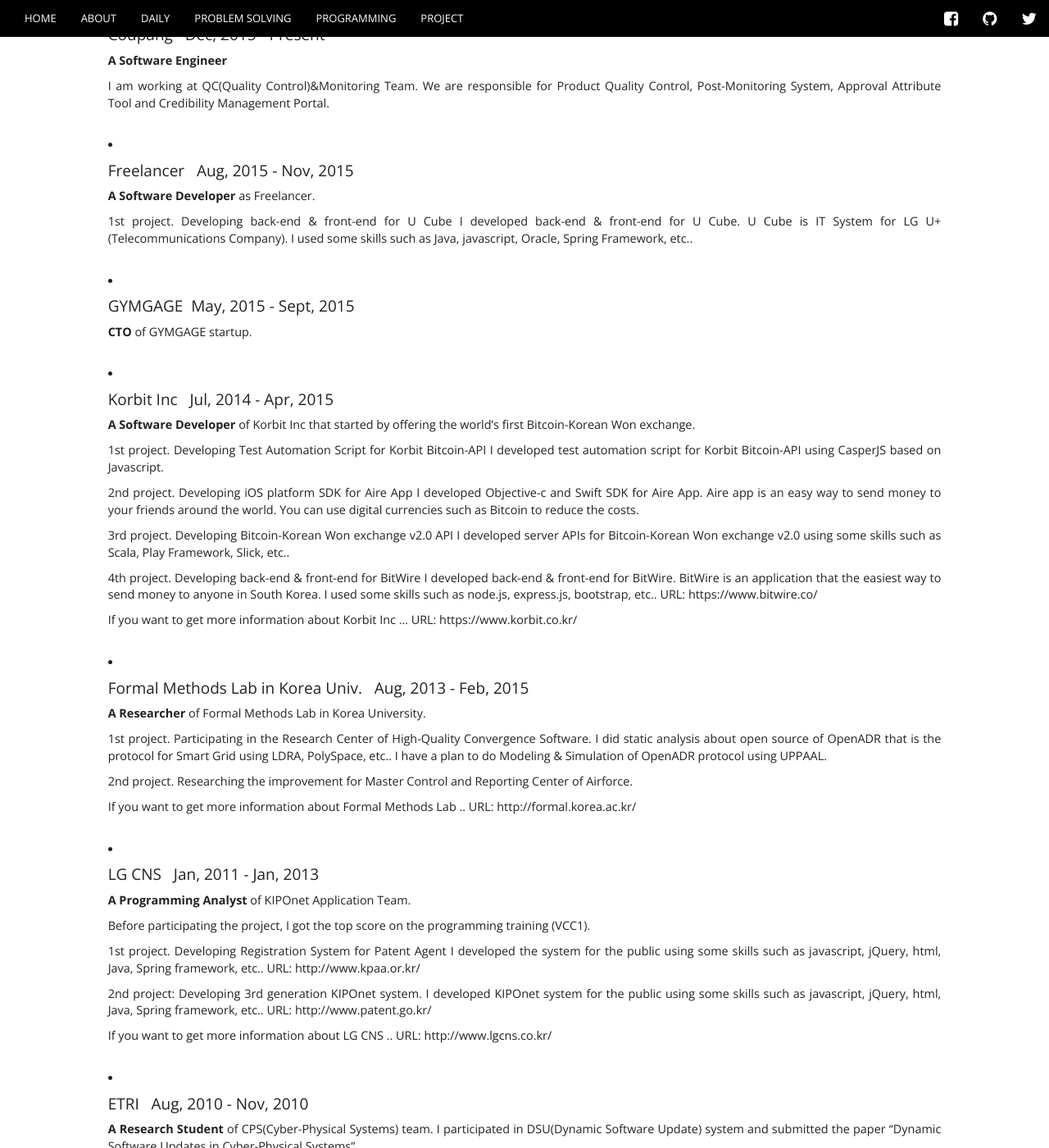
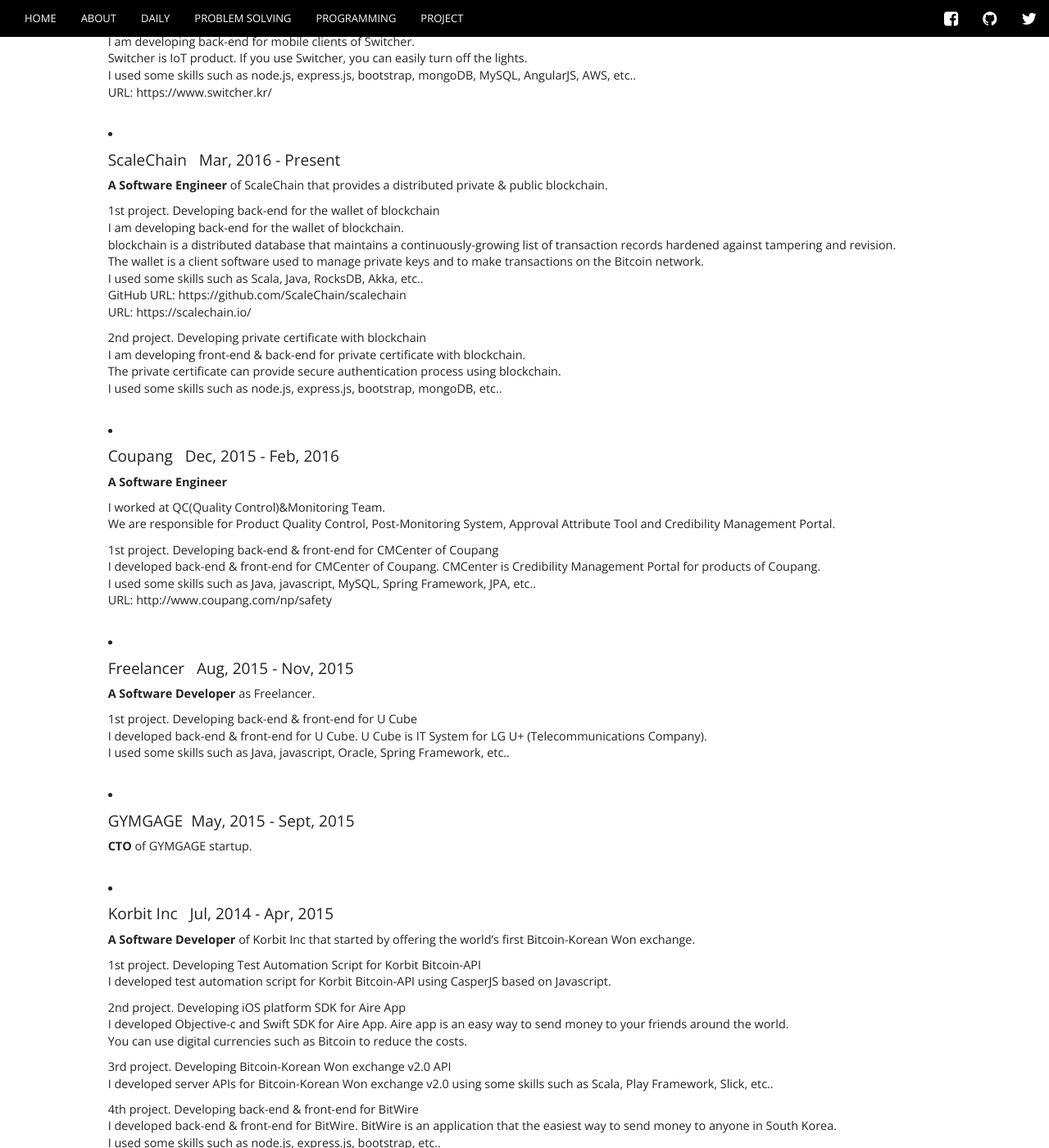
Before and after one commit to gudnam/mjpark03.github.io, a Jekyll site: the page built from _posts/2015-09-27-about-me.markdown, in a window 1280 px wide and 1400 px high, scrolled down 1160 px. Shown: the whole window at 82% size. Built offline with Jekyll 4.4.1, drawn with Linux system fonts in a browser that asks for light colours; nearby versions of some CDN libraries; comment, search, counter and statistics services are not loaded; some of the changed text lies outside the part shown.

Commit message:
Modify about me

```diff
--- a/_posts/2015-09-27-about-me.markdown
+++ b/_posts/2015-09-27-about-me.markdown
@@ -11,10 +11,10 @@
 
 
 <br/>
-<img style="margin-left:auto;margin-right:auto;" src="../../images/about/me.jpg" width="70%"/>
+<img style="margin-left:auto;margin-right:auto;" src="../../images/about/me.jpg" width="60%"/>
 <br/>
 
-I am <b>SW Engineer</b> in Korea. I am interested in many topics. <b>Programming, Community for engineer, Book, Music and Photograph :)</b>
+I am <b>SW Engineer</b> in Korea. I am interested in many topics. <b>Programming, Community for engineers, Book, Music and Photograph :)</b>
 
 <!-- more -->
 
@@ -28,17 +28,51 @@
 <!-- Experience (Work) -->
 <h2><b>Experience (Work)</b></h2>
 
-<li><h4>Coupang<span id='about-date'>&nbsp;&nbsp; Dec, 2015 - Present</span></h4></li>
+<li><h4>I/O inc<span id='about-date'>&nbsp;&nbsp; Apr, 2016 - Present</span></h4></li>
+<b>A Software Engineer</b> of I/O inc that provides IoT products.
+
+1st project. Developing back-end for mobile clients of Switcher <br/>
+I am developing back-end for mobile clients of Switcher. <br/>
+Switcher is IoT product. If you use Switcher, you can easily turn off the lights. <br/>
+I used some skills such as node.js, express.js, bootstrap, mongoDB, MySQL, AngularJS, AWS, etc.. <br/>
+URL: https://www.switcher.kr/
+<br/><br/>
+
+<li><h4>ScaleChain<span id='about-date'>&nbsp;&nbsp; Mar, 2016 - Present</span></h4></li>
+<b>A Software Engineer</b> of ScaleChain that provides a distributed private & public blockchain.
+
+1st project. Developing back-end for the wallet of blockchain <br/>
+I am developing back-end for the wallet of blockchain. <br/>
+blockchain is a distributed database that maintains a continuously-growing list of transaction records hardened against tampering and revision. <br/>
+The wallet is a client software used to manage private keys and to make transactions on the Bitcoin network. <br/>
+I used some skills such as Scala, Java, RocksDB, Akka, etc.. <br/>
+GitHub URL: https://github.com/ScaleChain/scalechain <br/>
+URL: https://scalechain.io/ <br/>
+
+2nd project. Developing private certificate with blockchain <br/>
+I am developing front-end & back-end for private certificate with blockchain. <br/>
+The private certificate can provide secure authentication process using blockchain. <br/>
+I used some skills such as node.js, express.js, bootstrap, mongoDB, etc..
+<br/><br/>
+
+<li><h4>Coupang<span id='about-date'>&nbsp;&nbsp; Dec, 2015 - Feb, 2016</span></h4></li>
 <b>A Software Engineer</b>
 
-I am working at QC(Quality Control)&Monitoring Team. We are responsible for Product Quality Control, Post-Monitoring System, Approval Attribute Tool and Credibility Management Portal.
+I worked at QC(Quality Control)&Monitoring Team. <br/>
+We are responsible for Product Quality Control, Post-Monitoring System, Approval Attribute Tool and Credibility Management Portal. <br/>
+
+1st project. Developing back-end & front-end for CMCenter of Coupang <br/>
+I developed back-end & front-end for CMCenter of Coupang. CMCenter is Credibility Management Portal for products of Coupang. <br/>
+I used some skills such as Java, javascript, MySQL, Spring Framework, JPA, etc.. <br/>
+URL: http://www.coupang.com/np/safety
 <br/><br/>
 
 <li><h4>Freelancer<span id='about-date'>&nbsp;&nbsp; Aug, 2015 - Nov, 2015</span></h4></li>
 <b>A Software Developer</b> as Freelancer.
 
-1st project. Developing back-end & front-end for U Cube
-I developed back-end & front-end for U Cube. U Cube is IT System for LG U+ (Telecommunications Company).  I used some skills such as Java, javascript, Oracle, Spring Framework, etc..
+1st project. Developing back-end & front-end for U Cube <br/>
+I developed back-end & front-end for U Cube. U Cube is IT System for LG U+ (Telecommunications Company).
+I used some skills such as Java, javascript, Oracle, Spring Framework, etc..
 <br/><br/>
 
 <li><h4>GYMGAGE<span id='about-date'>&nbsp;&nbsp;May, 2015 - Sept, 2015</span></h4></li>
@@ -48,58 +82,60 @@
 <li><h4>Korbit Inc<span id='about-date'>&nbsp;&nbsp; Jul, 2014 - Apr, 2015</span></h4></li>
 <b>A Software Developer</b> of Korbit Inc that started by offering the world's first Bitcoin-Korean Won exchange.
 
-1st project. Developing Test Automation Script for Korbit Bitcoin-API
-I developed test automation script for Korbit Bitcoin-API using CasperJS based on Javascript.
+1st project. Developing Test Automation Script for Korbit Bitcoin-API <br/>
+I developed test automation script for Korbit Bitcoin-API using CasperJS based on Javascript. <br/>
 
-2nd project. Developing iOS platform SDK for Aire App
-I developed Objective-c and Swift SDK for Aire App. Aire app is an easy way to send money to your friends around the world. You can use digital currencies such as Bitcoin to reduce the costs.
+2nd project. Developing iOS platform SDK for Aire App <br/>
+I developed Objective-c and Swift SDK for Aire App. Aire app is an easy way to send money to your friends around the world. <br/>
+You can use digital currencies such as Bitcoin to reduce the costs. <br/>
 
-3rd project. Developing Bitcoin-Korean Won exchange v2.0 API
-I developed server APIs for Bitcoin-Korean Won exchange v2.0 using some skills such as Scala, Play Framework, Slick, etc..
+3rd project. Developing Bitcoin-Korean Won exchange v2.0 API <br/>
+I developed server APIs for Bitcoin-Korean Won exchange v2.0 using some skills such as Scala, Play Framework, Slick, etc.. <br/>
 
-4th project. Developing back-end & front-end for BitWire
-I developed back-end & front-end for BitWire. BitWire is an application that the easiest way to send money to anyone in South Korea. I used some skills such as node.js, express.js, bootstrap, etc..
-URL: https://www.bitwire.co/
+4th project. Developing back-end & front-end for BitWire <br/>
+I developed back-end & front-end for BitWire. BitWire is an application that the easiest way to send money to anyone in South Korea. <br/>
+I used some skills such as node.js, express.js, bootstrap, etc.. <br/>
+URL: https://www.bitwire.co/ <br/>
 
-If you want to get more information about Korbit Inc ...
+If you want to get more information about Korbit Inc.. <br/>
 URL: https://www.korbit.co.kr/
 <br/><br/>
 
 <li><h4>Formal Methods Lab in Korea Univ.<span id='about-date'>&nbsp;&nbsp; Aug, 2013 - Feb, 2015</span></h4></li>
 <b>A Researcher</b> of Formal Methods Lab in Korea University.
 
-1st project. Participating in the Research Center of High-Quality Convergence Software.
-I did static analysis about open source of OpenADR that is the protocol for Smart Grid using LDRA, PolySpace, etc..
-I have a plan to do Modeling & Simulation of OpenADR protocol using UPPAAL.
+1st project. Participating in the Research Center of High-Quality Convergence Software. <br/>
+I did static analysis about open source of OpenADR that is the protocol for Smart Grid using LDRA, PolySpace, etc.. <br/>
+I have a plan to do Modeling & Simulation of OpenADR protocol using UPPAAL. <br/>
 
-2nd project. Researching the improvement for Master Control and Reporting Center of Airforce.
+2nd project. Researching the improvement for Master Control and Reporting Center of Airforce. <br/>
 
-If you want to get more information about Formal Methods Lab ..
+If you want to get more information about Formal Methods Lab .. <br/>
 URL: http://formal.korea.ac.kr/
 <br/><br/>
 
 <li><h4>LG CNS<span id='about-date'>&nbsp;&nbsp; Jan, 2011 - Jan, 2013</span></h4></li>
 <b>A Programming Analyst</b> of KIPOnet Application Team.
 
-Before participating the project, I got the top score on the programming training (VCC1).
+Before participating the project, I got the top score on the programming training (VCC1). <br/>
 
-1st project. Developing Registration System for Patent Agent
-I developed the system for the public using some skills such as javascript, jQuery, html, Java, Spring framework, etc..
-URL: http://www.kpaa.or.kr/
+1st project. Developing Registration System for Patent Agent <br/>
+I developed the system for the public using some skills such as javascript, jQuery, html, Java, Spring framework, etc.. <br/>
+URL: http://www.kpaa.or.kr/ <br/>
 
-2nd project: Developing 3rd generation KIPOnet system.
-I developed KIPOnet system for the public using some skills such as javascript, jQuery, html, Java, Spring framework, etc..
-URL: http://www.patent.go.kr/
+2nd project: Developing 3rd generation KIPOnet system. <br/>
+I developed KIPOnet system for the public using some skills such as javascript, jQuery, html, Java, Spring framework, etc.. <br/>
+URL: http://www.patent.go.kr/ <br/>
 
-If you want to get more information about LG CNS ..
+If you want to get more information about LG CNS.. <br/>
 URL: http://www.lgcns.co.kr/
 <br/><br/>
 
 <li><h4>ETRI<span id='about-date'>&nbsp;&nbsp; Aug, 2010 - Nov, 2010</span></h4></li>
 <b>A Research Student</b> of CPS(Cyber-Physical Systems) team.
-I participated in DSU(Dynamic Software Update) system and submitted the paper "Dynamic Software Updates in Cyber-Physical Systems"
+I participated in DSU(Dynamic Software Update) system and submitted the paper "Dynamic Software Updates in Cyber-Physical Systems" <br/>
 
-If you want to get more information about ETRI ..
+If you want to get more information about ETRI.. <br/>
 URL: http://www.etri.re.kr/etri/main/index.etri
 <br/><br/>
 
@@ -120,20 +156,24 @@
 <li><h4>Software Maestro<span id='about-date'>&nbsp;&nbsp; Jul, 2013 - Jun, 2014</span></h4></li>
 <b>A 4th Mentee</b> of Software Maestro Program.
 
-1st project. I developed the improvement system of Demand Response in Smart Grid. It replaces the smart meter. This system performs all functions of the smart meter with minimum cost. I used the devices such as Arduino Uno, IR sensor, Raspberry Pi, Camera Module,  and Routher and some skills such as Java, JSP, C, etc.
+1st project. I developed the improvement system of Demand Response in Smart Grid. <br/>
+It replaces the smart meter. This system performs all functions of the smart meter with minimum cost. <br/>
+I used the devices such as Arduino Uno, IR sensor, Raspberry Pi, Camera Module, and Routher and some skills such as Java, JSP, C, etc. <br/>
 
-2nd project. I developed Social Printer. It is also IoT system. I used the devices such as Arduino Uno, Raspberry Pi, and Thermal Printer and some skills such as Java, JSP, Sprint Framework, GlassFish, C, etc.
+2nd project. I developed Social Printer. <br/>
+It is also IoT system. <br/>
+I used the devices such as Arduino Uno, Raspberry Pi, and Thermal Printer and some skills such as Java, JSP, Sprint Framework, GlassFish, C, etc. <br/>
 
-If you want to get more information about Software Maestro ..
+If you want to get more information about Software Maestro .. <br/>
 URL: http://swmaestro.kr/main.do
 <br/><br/>
 
 <li><h4>IT Frontier, SK C&C<span id='about-date'>&nbsp;&nbsp; May, 2010 - Jun, 2010</span></h4></li>
-SK C&C IT Frontier 1st.
-It is IT education program such as Java, Servlet, JSP, etc. for undergraduates.
-I got the top score on this program.
+<b>SK C&C IT Frontier 1st.</b> <br/>
+It is IT education program such as Java, Servlet, JSP, etc. for undergraduates. <br/>
+I got the top score on this program. <br/>
 
-If you want to get more information about SK C&C ..
+If you want to get more information about SK C&C .. <br/>
 URL: http://blog.skcc.com/
 <br/><br/><br/><br/><br/>
 
```
